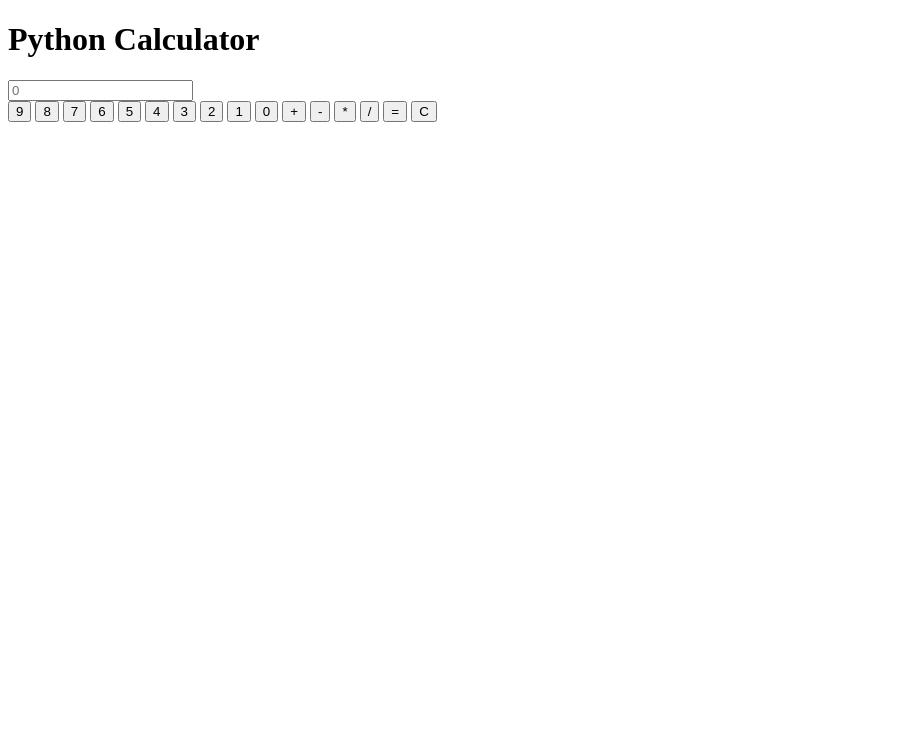
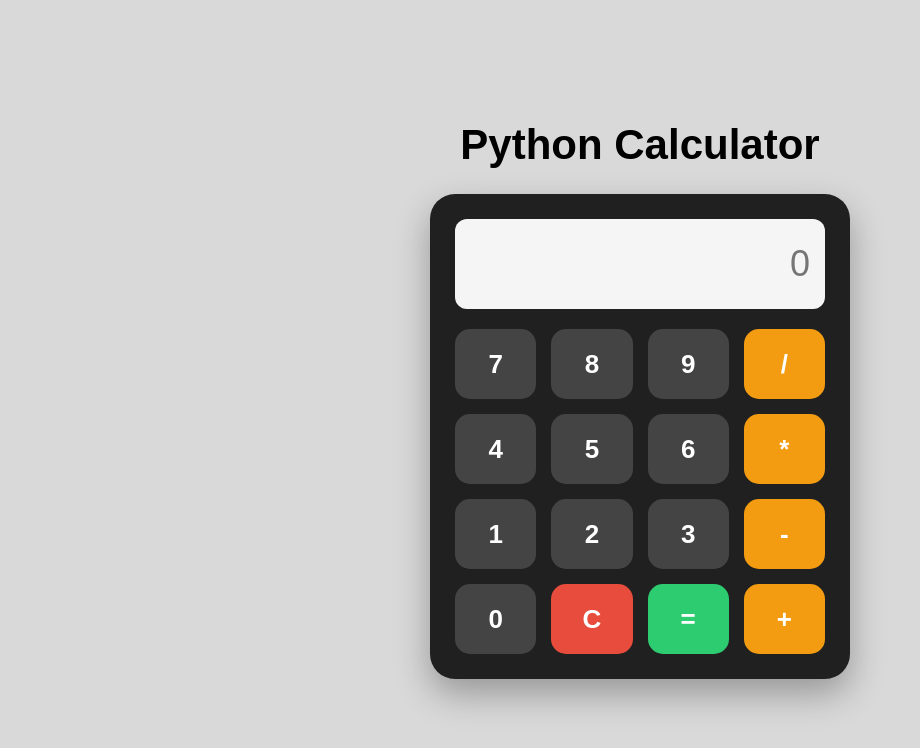
Before and after one commit to emmanuellauloko240-jpg/CALCULATOR-PROJECT, a plain HTML site: page index.html in a window 1280 px wide. Shown: the whole page, without its empty margins (0-920 px from the left). Drawn offline with Linux system fonts and the light colour scheme.

Commit message:
html file

```diff
--- a/index.html
+++ b/index.html
@@ -4,28 +4,37 @@
     <meta charset="UTF-8">
     <meta name="viewport" content="width=device-width, initial-scale=1.0">
     <title>Python Calculator</title>
+    <link rel="stylesheet" href="style.css">
 </head>
 <body>
+
     <h1>Python Calculator</h1>
+
+    <div class="calculator">
+
         <input id="display" type="text" placeholder="0">
-    <div>
+
+        <button id="seven" value="7">7</button>
+        <button id="eight" value="8">8</button>
         <button id="nine" value="9">9</button>
-    <button id="eight" value="8">8</button>
-    <button id="seven" value="7">7</button>
+        <button id="division" value="/">/</button>
+
+        <button id="four" value="4">4</button>
+        <button id="five" value="5">5</button>
         <button id="six" value="6">6</button>
-    <button id="five" value="5">5</button>
-    <button id="four" value="4">4</button>
+        <button id="multiplication" value="*">*</button>
+
+        <button id="one" value="1">1</button>
+        <button id="two" value="2">2</button>
         <button id="three" value="3">3</button>
-    <button id="two" value="2">2</button>
-    <button id="one" value="1">1</button>
+        <button id="subtraction" value="-">-</button>
+
         <button id="zero" value="0">0</button>
+        <button id="clear" value="C">C</button>
+        <button id="equality" value="=">=</button>
         <button id="addition" value="+">+</button>
-    <button id="subtraction" value="-">-</button>
-    <button id="multiplication" value="*">*</button>
-    <button id="division" value="/">/</button>
-    <button id="equality" value="=">=</button>
-    <button id="clear" value="C">C</button>
+
     </div>
+
     <script src="script.js"></script>
 </body>
-</html>
```
Lines whose indentation alone changed are shown as unchanged.
